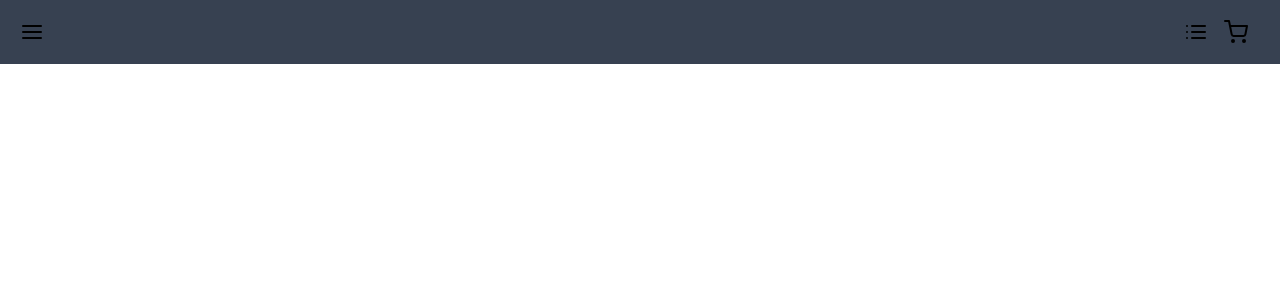
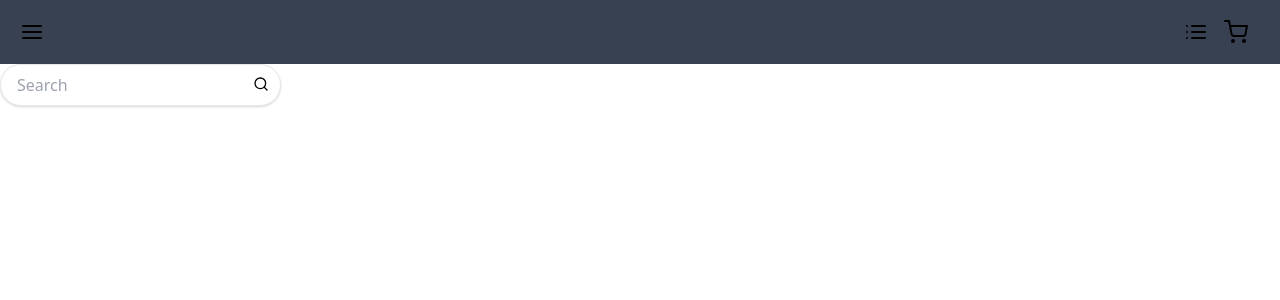
Before and after one commit to Oscar-Rydh/recepie-planner, a Next.js app: page /recepies/1 in a window 1280 px wide. Shown: the top 300 px of the page. Built offline with nearby package versions, Linux system fonts and the light colour scheme.

Commit message:
feat: created search field

```diff
--- /dev/null
+++ b/components/Search.tsx
@@ -0,0 +1,29 @@
+import React from "react";
+import { FiSearch } from "react-icons/fi";
+import { IconRenderer } from "./IconRenderer";
+
+export interface SearchProps {
+  onSubmit(): void;
+}
+export const Search = ({ onSubmit }: SearchProps) => {
+  const handleSubmit = (event: KeyboardEvent) => {
+    if (event.key === "Enter") {
+      onSubmit();
+    }
+  };
+
+  return (
+    <div className="w-full">
+      <div className="relative">
+        <input
+          onKeyDown={(e) => handleSubmit(e)}
+          className="shadow border w-full rounded-full pl-4 pr-8 py-2"
+          placeholder="Search"
+        />
+        <div className="absolute top-3 right-3">
+          <IconRenderer size={"1em"} Icon={FiSearch} />
+        </div>
+      </div>
+    </div>
+  );
+};
--- a/pages/recepies/[id].tsx
+++ b/pages/recepies/[id].tsx
@@ -1,10 +1,18 @@
 import React from "react";
 import { NavBar } from "../../components/NavBar";
+import { Search } from "../../components/Search";
 
-const Recepie = () => (
-  <div>
-    <NavBar />
-  </div>
-);
+const Recepie = () => {
+  return (
+    <div>
+      <NavBar />
+      <div className="flex flex-grow">
+        <div className="">
+          <Search onSubmit={() => console.log("submitted")} />
+        </div>
+      </div>
+    </div>
+  );
+};
 
 export default Recepie;
```
